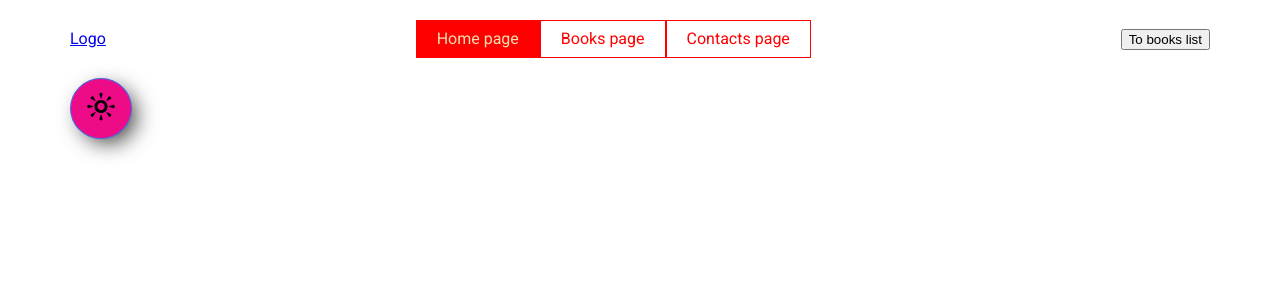
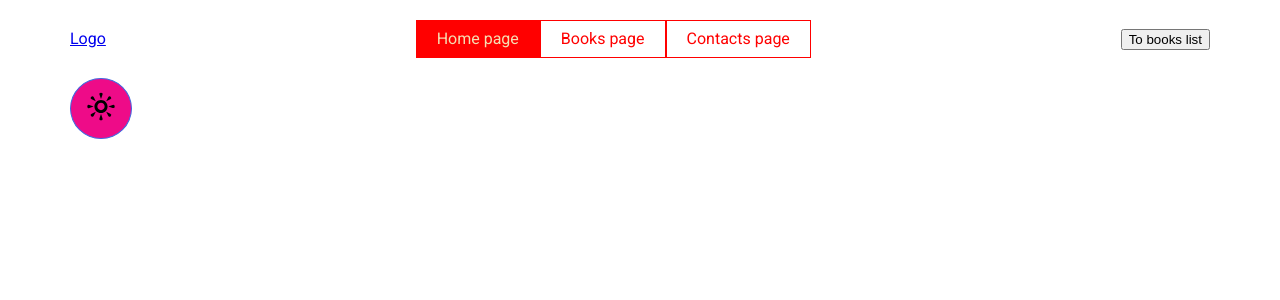
Before and after one commit to RuslanNegoda1989Arjuna/first-app, a React (Create React App) app: page / in a window 1280 px wide. Shown: the top 300 px of the page. Built offline with nearby package versions, Linux system fonts and the light colour scheme.

Commit message:
йцуйв

```diff
--- a/src/shared/components/ToggleButton/toggle-button.module.scss
+++ b/src/shared/components/ToggleButton/toggle-button.module.scss
@@ -8,7 +8,7 @@
     color: black;
     cursor: pointer;
     font-size: medium;
-    box-shadow: 7px 7px 21px -3px rgba(0, 0, 0, 0.75);
+    // box-shadow: 7px 7px 21px -3px rgba(0, 0, 0, 0.75);
 
     &.active {
         background-color: orangered;
```
